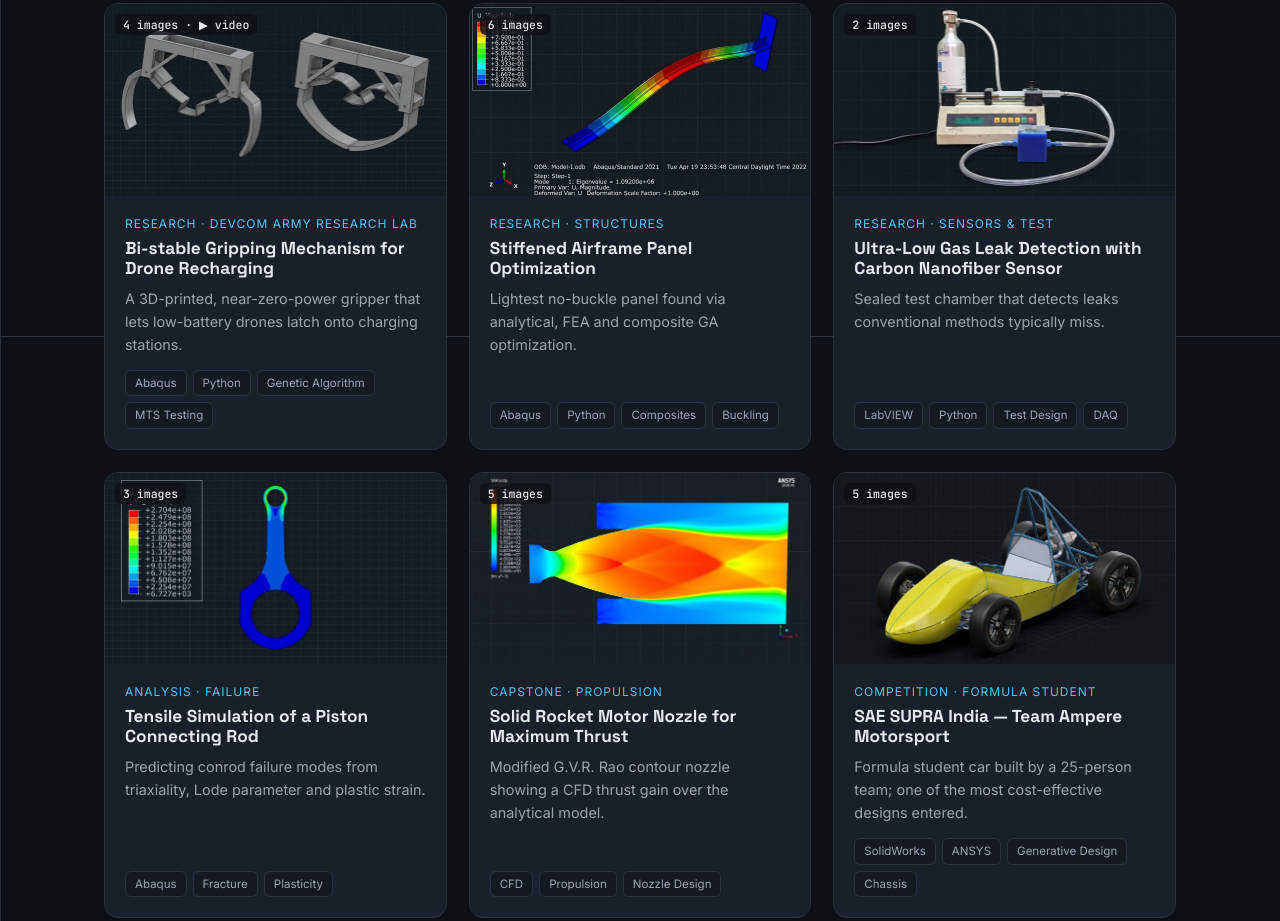
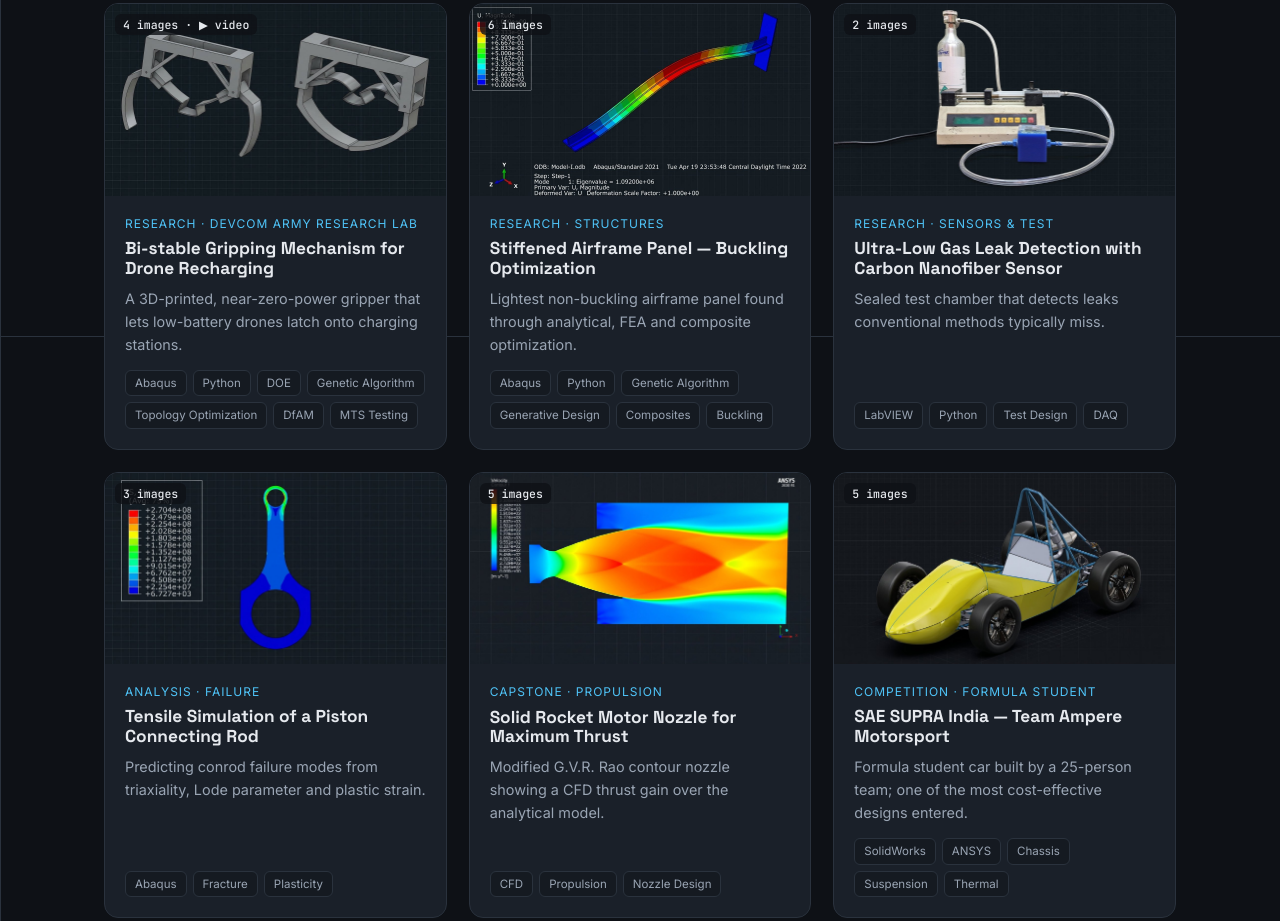
Before and after one commit to kishore2211/kishore2211.github.io, a plain HTML site: page index.html in a window 1280 px wide. Shown: the part 3664-4585 px from the top of the page. Drawn offline with Linux system fonts and the light colour scheme.

Commit message:
Add files via upload

```diff
--- a/index.html
+++ b/index.html
@@ -394,22 +394,25 @@
 const projects = [
   {id:"bistable-gripper", video:"1mdMowzRSwRSYtatWEwvd1Fz_E8S0LtyN", cat:"research", label:"Research · DEVCOM Army Research Lab", title:"Bi-stable Gripping Mechanism for Drone Recharging",
    blurb:"A 3D-printed, near-zero-power gripper that lets low-battery drones latch onto charging stations.",
-   tags:["Abaqus","Python","Genetic Algorithm","MTS Testing"],
+   tags:["Abaqus","Python","DOE","Genetic Algorithm","Topology Optimization","DfAM","MTS Testing"],
    sections:{"Problem":["Surveillance drones lack the battery charge for long-range, long-duration missions, making in-field recharging a key design requirement."],
    "Solution":[
-     "Designed a landing mechanism with no motors or moving electrical parts, using bistable material behavior to grip with almost zero electricity.",
-     "Built a scriptable Abaqus analysis driven by Python for parametric studies and optimization.",
-     "Ran 1,000+ genetic-algorithm iterations to maximize load capacity at minimum mass.",
-     "Validated the 3D-printed prototype on an MTS test frame, landing within 15% of CAE predictions."]}},
-  {id:"airframe-panel", cat:"research", label:"Research · Structures", title:"Stiffened Airframe Panel Optimization",
-   blurb:"Lightest no-buckle panel found via analytical, FEA and composite GA optimization.",
-   tags:["Abaqus","Python","Composites","Buckling"],
-   sections:{"Approach":[
-     "Formulated an optimization problem for a stiffened aluminum airframe panel section (thin skin + L-shaped stiffeners) that must not buckle under load, at least mass.",
-     "Part 1: Python analytical model of the no-buckling criteria, optimized with a genetic algorithm.",
-     "Part 2: Scripted Abaqus FEA model checking the same criteria and running the same optimization.",
-     "Part 3: Composite skin added to the FEA model and optimized again."],
-   "Result":["Identified the minimum stiffener count and skin thickness for the lightest non-buckling structure. Composites with tuned ply angles needed even fewer stiffeners and produced the lightest design."]}},
+     "Designed a gripping mechanism that uses a bi-stable structure to generate the gripping action, letting low-power drones latch onto charging stations with near-zero electrical input.",
+     "Developed a scripted FEA model in Abaqus and Python, calculating gripping force from the CPRESS (contact pressure) output field.",
+     "Formulated the optimization problem using Design of Experiments (DOE), defining design variables, a maximum von Mises stress constraint, and objectives of minimum mass and maximum gripping force.",
+     "Ran 1,000+ genetic algorithm iterations on the scripted model, then applied topology optimization to refine the optimal design.",
+     "Performed feasibility studies for additive manufacturing and applied Design for AM (DfAM) in Abaqus to redesign components, then 3D-printed prototypes in plastics and carbon fiber.",
+     "Validated the optimized prototype through MTS mechanical testing, achieving results within 15% of CAE predictions."]}},
+  {id:"airframe-panel", cat:"research", label:"Research · Structures", title:"Stiffened Airframe Panel — Buckling Optimization",
+   blurb:"Lightest non-buckling airframe panel found through analytical, FEA and composite optimization.",
+   tags:["Abaqus","Python","Genetic Algorithm","Generative Design","Composites","Buckling"],
+   sections:{"Problem":["Design a section of a stiffened aluminum airframe panel (a thin skin with multiple L-shaped stiffeners, part of a larger airframe structure) that must not buckle under the given loads, at minimum mass."],
+   "Approach":[
+     "Formulated the optimization problem, also applying generative design.",
+     "Built an analytical Python model of the no-buckling criterion and optimized it with a genetic algorithm.",
+     "Developed a scripted Abaqus FEA model for multiple materials, running the same genetic algorithm optimization, and compared its optimal designs with the analytical model.",
+     "Extended the FEA model to a composite skin to study the effect of ply orientation."],
+   "Result":["Found the minimum stiffener count and skin thickness for the lightest non-buckling structure. A composite skin with tuned ply orientations needed fewer stiffeners and produced the lightest design overall."]}},
   {id:"gas-leak", cat:"research", label:"Research · Sensors & Test", title:"Ultra-Low Gas Leak Detection with Carbon Nanofiber Sensor",
    blurb:"Sealed test chamber that detects leaks conventional methods typically miss.",
    tags:["LabVIEW","Python","Test Design","DAQ"],
@@ -431,15 +434,21 @@ const projects = [
      "Made small contour modifications that indicated increased thrust in the CFD model compared to the analytical model."]}},
   {id:"supra-sae", cat:"vehicle", label:"Competition · Formula Student", title:"SAE SUPRA India — Team Ampere Motorsport",
    blurb:"Formula student car built by a 25-person team; one of the most cost-effective designs entered.",
-   tags:["SolidWorks","ANSYS","Generative Design","Chassis"],
-   sections:{"My contribution":[
-     "Modeled suspension uprights and driveshaft couplings in SolidWorks, validated in ANSYS under combined cornering, braking and road loads — 12% lighter.",
-     "Integrated structural and thermal analysis of the space-frame chassis: 10% lighter, 15% better cooling."],
-   "Vehicle":["373.2 cc liquid-cooled single-cylinder with custom ECU mapping for high initial torque","Bybre 2-piston calipers with 230 mm slotted rotors on all four corners","FRP body panels, 95th-percentile male ergonomics, generative-designed suspension parts","Fully in-house fabrication"]}},
+   tags:["SolidWorks","ANSYS","Chassis","Suspension","Thermal"],
+   sections:{"Overview":["A 25-member student team designed, analyzed and fabricated a formula-style race car to compete in braking, acceleration, skid pad and endurance events."],
+   "Vehicle":["373.2 cc liquid-cooled single-cylinder engine with custom ECU mapping for high initial torque","Bybre 2-piston calipers with 230 mm slotted rotors on all four corners","FRP body panels, 95th-percentile male ergonomics and generative-designed suspension parts"],
+   "My contribution":[
+     "Modeled suspension uprights and driveshaft couplings in SolidWorks and validated them in ANSYS under combined cornering, braking and road load cases, reducing component mass by 12%.",
+     "Performed structural analysis on the space-frame chassis, reducing chassis mass by 10%.",
+     "Supported engine bay thermal management, recommending radiator, layout and insulation changes that improved cooling by 15% and reduced driver compartment heat by 10 °C."],
+   "Outcome":["Built fully in-house and recognized as one of the most cost-effective designs in the competition."]}},
   {id:"efficycle", cat:"vehicle", label:"Competition · Hybrid Vehicle", title:"SAE India Efficycle — Team Trikut V4",
-   blurb:"Hybrid human/electric vehicle that finished 14th nationally.",
-   tags:["ANSYS","Roll-over Analysis","Steering Geometry"],
-   sections:{"Highlights":["Finished 14th in the country","33 kph top speed with combined electric and mechanical propulsion","Lightweight frame validated with roll-over and impact analysis in ANSYS","Simplified steering and suspension geometry for better handling"]}},
+   blurb:"Hybrid human/electric vehicle with an FEA-validated chassis that finished 14th nationally.",
+   tags:["ANSYS","Chassis FEA","Rollover","Impact Analysis"],
+   sections:{"Overview":["A 12-member student team designed, analyzed and fabricated a hybrid vehicle combining mechanical and electric propulsion, competing in endurance, drive excellence and maneuverability events."],
+   "Vehicle":["Combined electric and mechanical propulsion","Lightweight chassis","Simplified steering and suspension geometry for better handling"],
+   "My contribution":["Performed chassis FEA in ANSYS to SAE competition requirements, including rollover and impact load cases, validating the lightweight frame."],
+   "Outcome":["Reached a top speed of 33 km/h and finished 14th in the country."]}},
   {id:"sheet-forming", cat:"design", label:"Manufacturing · Architecture", title:"Incremental Sheet Forming for a Building Facade",
    blurb:"Low-waste CNC forming of complex architectural panels in galvanized steel.",
    tags:["Grasshopper","SolidWorks","Fusion 360","CNC"],
```
